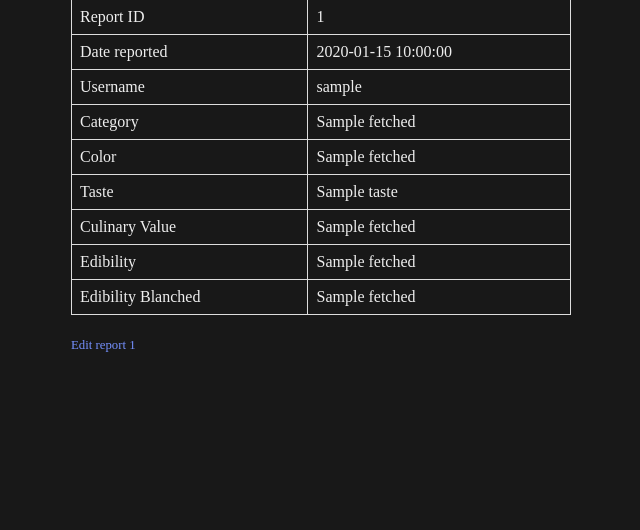
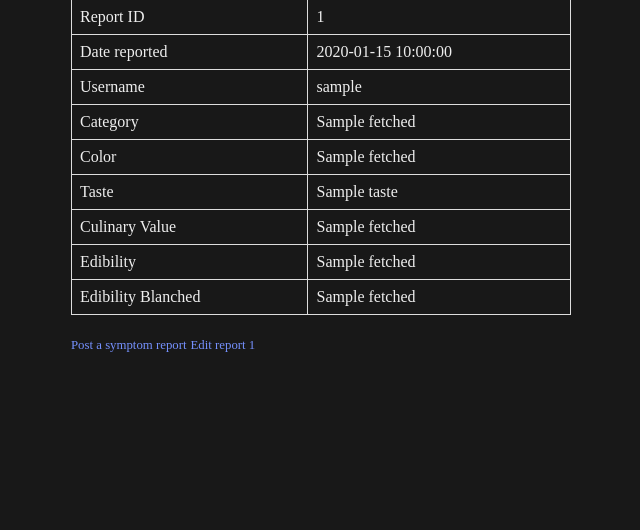
Before and after one commit to ramla/mushed-ratings, a Flask app: template templates/view_report.html in a window 1280 px wide. Shown: the part 110-640 px from the top of the page, without its empty margins (319-959 px from the left). Run offline with Flask 3, Linux system fonts and the light colour scheme; the visitor is signed in with stand-in values (Sample User, id 1); the template is opened without the code that fills it: most values are stand-ins (such as "Sample title", 1, 10 or a date in 2020).

Commit message:
getting into implementing symptom reporting

```diff
--- a/app.py
+++ b/app.py
@@ -69,6 +69,19 @@ def create_report(report_id=None):
     colors, tastes, culinaryvalues, categories = get_report_strings()
     return render_template("create_report.html", report=report, colors=colors, tastes=tastes,
                            culvalues=culinaryvalues, categories=categories, taste_ids=taste_ids)
+
+@app.route("/create_symptom_report/<int:report_id>")
+def create_symptom_report(report_id):
+    require_login()
+    if report_exists(report_id):
+        report = get_report_details(report_id)
+        taste_ids = [ id[0] for id in get_report_tastes(report_id) ]
+        colors, tastes, culinaryvalues, categories = get_report_strings()
+        return render_template("create_symptom_report.html", fetched=report, colors=colors,
+                            tastes=tastes, culvalues=culinaryvalues, categories=categories,
+                            taste_ids=taste_ids)
+    else:
+        return "no report found with given id"
 
 @app.route("/edit_report/<int:report_id>")
 def edit_report(report_id):
@@ -315,3 +328,10 @@ def get_report_raw(report_id):
 
 def tastes_valid(tastes):
     return True #TODO
+
+def report_exists(report_id):
+    param = (report_id, )
+    sql = """SELECT 1 FROM reports
+                WHERE reports.id = ?
+                    AND reports.deleted = 0"""
+    return db.query(sql, param)
--- a/templates/view_report.html
+++ b/templates/view_report.html
@@ -53,9 +53,11 @@
             </tr>
         </tbody>
     </table>
+    <p><a class="note" href="{{ url_for('create_symptom_report', report_id = fetched.id) }}">Post a symptom report</a>
     {% if session.user_id == fetched.user_id %}
-        <p><a class="note" href="{{ url_for('edit_report', report_id = fetched.id) }}">Edit report {{ fetched.id }}</a></p>
+        <a class="note" href="{{ url_for('edit_report', report_id = fetched.id) }}">Edit report {{ fetched.id }}</a>
     {% endif %}
+    </p>
 {% endif %}
 </div>
 
```
